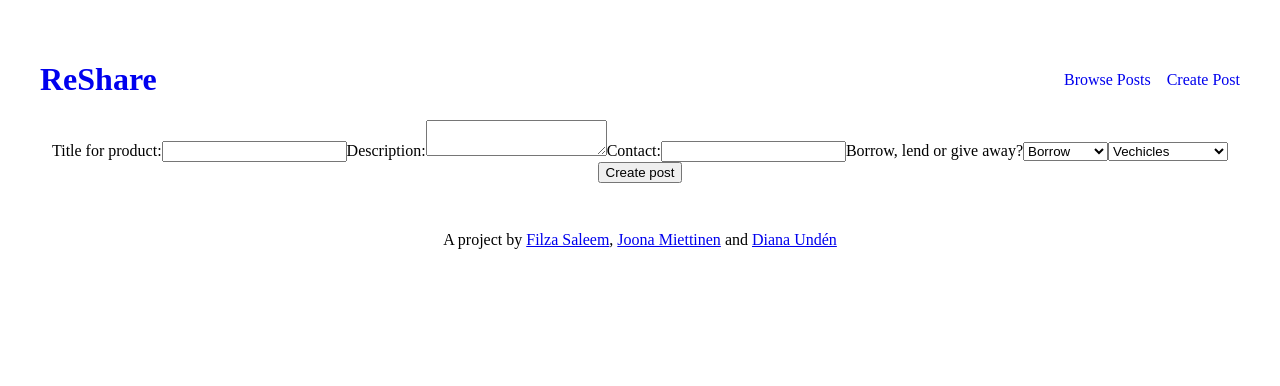
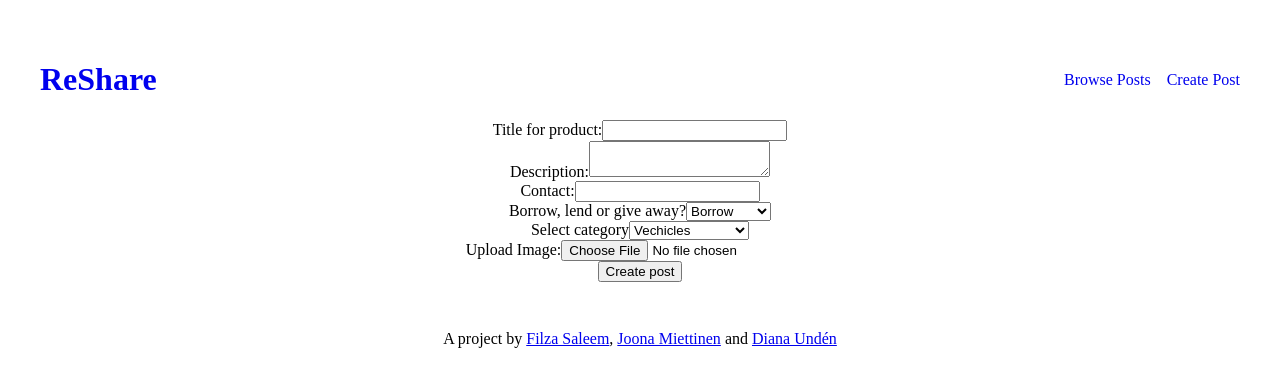
Before and after one commit to Vardagsbruket/ReShare, a React (Vite) app: page /create-post in a window 1280 px wide. Shown: the top 386 px of the page. Built offline with nearby package versions, Linux system fonts and the light colour scheme; data requests are answered from the project's data file.

Commit message:
add flexbox to createPostForm

```diff
--- a/db.json
+++ b/db.json
@@ -72,6 +72,28 @@
       "city": "Örebro",
       "category": "Furniture",
       "id": 7
+    },
+    {
+      "createdDate": 1701347115784,
+      "postTitle": "ColorPalette",
+      "description": "You can borrow my nice color palette",
+      "contactInfo": "Call me",
+      "type": "",
+      "city": "Örebro",
+      "category": "Clothes & shoes",
+      "img": {},
+      "id": 8
+    },
+    {
+      "createdDate": 1701347431045,
+      "postTitle": "ColorPalette",
+      "description": "You can borrow my nice color palette",
+      "contactInfo": "Call me",
+      "type": "",
+      "city": "Örebro",
+      "category": "Clothes & shoes",
+      "img": {},
+      "id": 9
     }
   ]
 }
--- /dev/null
+++ b/src/components/CardPost.css
@@ -0,0 +1,6 @@
+.cardPost {
+  display: flex;
+  flex-wrap: wrap;
+  flex-direction: column;
+  border: 1px solid black;
+}
--- a/src/components/CardPost.jsx
+++ b/src/components/CardPost.jsx
@@ -1,9 +1,10 @@
 import { Link } from "react-router-dom";
+import "./CardPost.css";
 
 export const CardPost = ({ post }) => {
   return (
     <>
-      <div>
+      <div className="cardPost">
         <div>
           <Link to={`/post/${post.id}`}>
             <img src="" alt="" />
--- /dev/null
+++ b/src/components/CreatePost.css
@@ -0,0 +1,4 @@
+.createPostForm {
+  display: flex;
+  flex-direction: column;
+}
--- a/src/components/CreatePost.jsx
+++ b/src/components/CreatePost.jsx
@@ -1,5 +1,5 @@
 import { useState } from "react";
-
+import "./CreatePost.css";
 
 export const CreatePost = () => {
   const [title, setTitle] = useState("");
@@ -7,9 +7,7 @@ export const CreatePost = () => {
   const [contact, setContact] = useState(null);
   const [category, setCategory] = useState("");
   const [type, setType] = useState("");
-//   const [image, setImage] = useState(null);
-
-
+  const [image, setImage] = useState(null);
 
   const createNewPost = async () => {
     try {
@@ -26,7 +24,7 @@ export const CreatePost = () => {
           type: type,
           city: "Örebro",
           category: category,
-        //   img:image
+          img: image,
         }),
       });
 
@@ -46,48 +44,65 @@ export const CreatePost = () => {
       type: type,
       city: "Örebro",
       category: category,
+      img: image,
     };
     createNewPost();
   };
 
   return (
+    <div className="createPostForm">
       <form onSubmit={handleFormSubmit}>
+        <div>
           <label htmlFor="postTitle">Title for product:</label>
           <input
             type="text"
             id="postTitle"
             onChange={(e) => setTitle(e.target.value)}
           ></input>
-
+        </div>
+        <div>
           <label htmlFor="description">Description:</label>
           <textarea
             id="description"
             onChange={(e) => setDescription(e.target.value)}
           ></textarea>
-
+        </div>
+        <div>
           <label htmlFor="contactInfo">Contact:</label>
           <input
             type="text"
             id="contactInfo"
             onChange={(e) => setContact(e.target.value)}
           ></input>
-
+        </div>
+        <div>
           <label htmlFor="type">Borrow, lend or give away?</label>
           <select id="type" onChange={(e) => setType(e.target.value)}>
             <option value="Borrow">Borrow</option>
             <option value="Lender">Lender</option>
             <option value="Give away">Give away</option>
           </select>
-
-      <label htmlFor="category"></label>
+        </div>
+        <div>
+          <label htmlFor="category">Select category</label>
           <select id="category" onChange={(e) => setCategory(e.target.value)}>
             <option value="Vechicles">Vechicles</option>
             <option value="Furniture">Furniture</option>
             <option value="Clothes & shoes">Clothes & shoes</option>
           </select>
-      {/* { <label htmlFor="image">Upload Image:</label>
-      <input type="file" id="image" onChange={(e)=> setImage(e.target.files[0])} /> */}
+        </div>
+        <div>
+          <label htmlFor="image">Upload Image:</label>
+          <input
+            type="file"
+            id="image"
+            onChange={(e) => setImage(e.target.files[0])}
+          />{" "}
+        </div>
+        <div>
           <input type="submit" value="Create post" />
+        </div>
       </form>
+    </div>
   );
 };
```
Also changed, not shown: src/reducers/postSlice.js (+10 -12 lines). Lines whose indentation alone changed are shown as unchanged.
